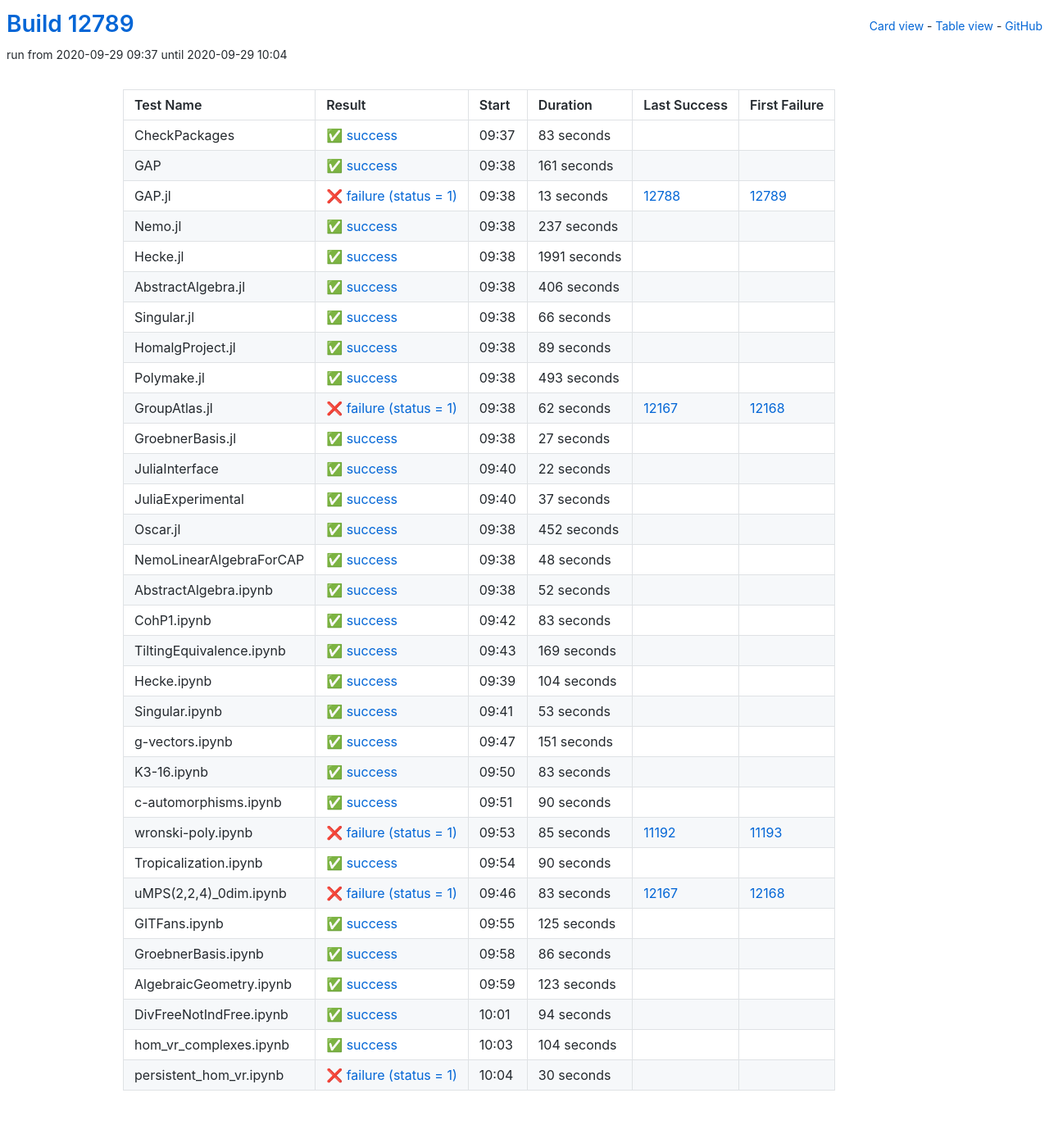
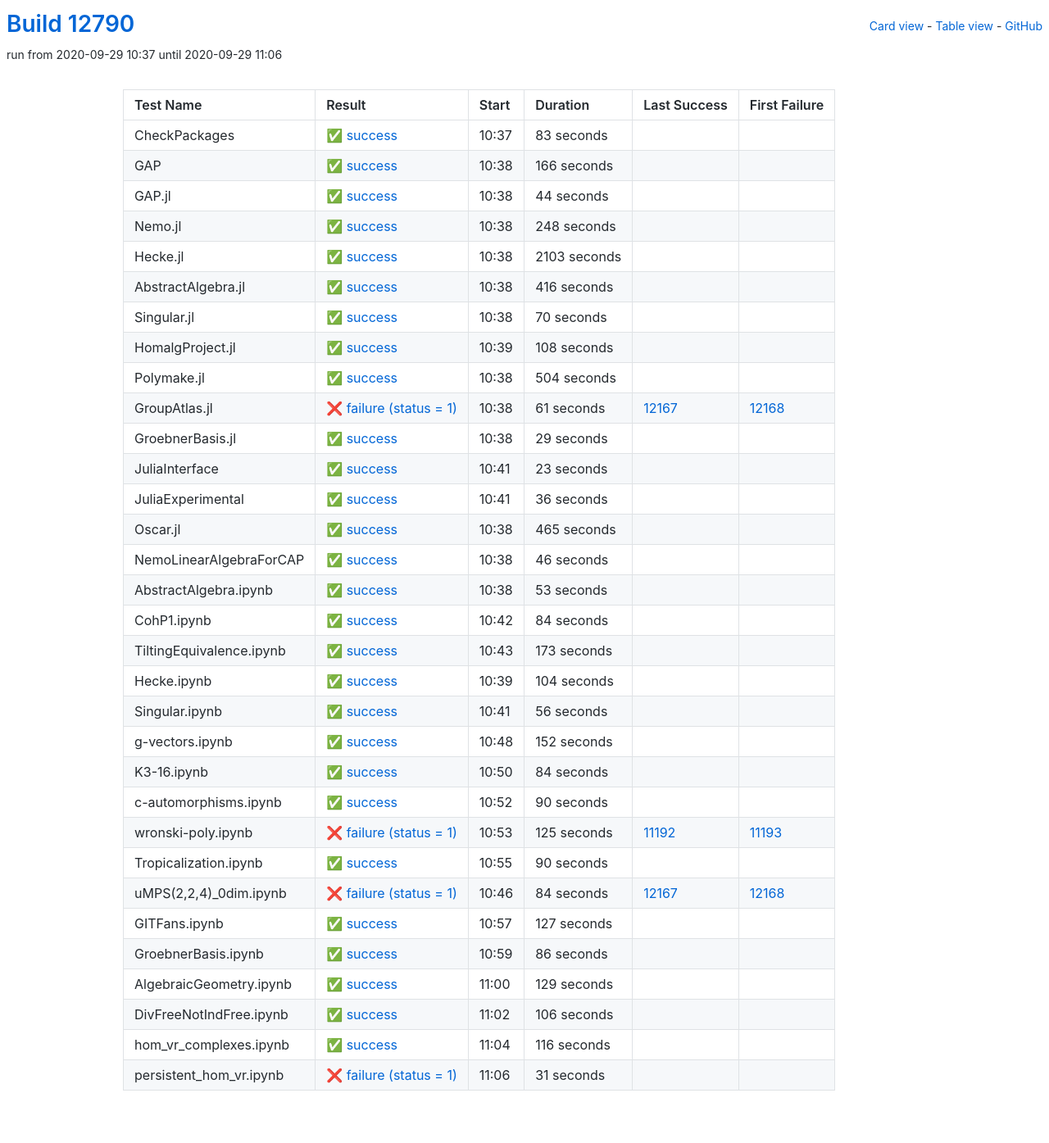
Before and after one commit to oscar-system/oscar-ci-status, a Jekyll site: the page built from table.html, in a window 1280 px wide. Shown: the whole page at 82% size. Built offline with Jekyll 4.4.1, drawn with Linux system fonts in a browser that asks for light colours.

Commit message:
Build #12790

```diff
--- a/_data/ci.yml
+++ b/_data/ci.yml
@@ -1,6 +1,6 @@
 ---
-build: 12789
-build_url: https://oscarci.mathematik.uni-kl.de/job/oscar/12789/
+build: 12790
+build_url: https://oscarci.mathematik.uni-kl.de/job/oscar/12790/
 job: oscar
 organization: oscar-system
 repo: oscar-ci-status
@@ -8,8 +8,8 @@
 tests:
 - name: CheckPackages
   id: checkpackages
-  log: https://oscarci.mathematik.uni-kl.de/job/oscar/12789/artifact/logs/build-12789/CheckPackages.log
-  start: 2020-09-29 09:37
+  log: https://oscarci.mathematik.uni-kl.de/job/oscar/12790/artifact/logs/build-12790/CheckPackages.log
+  start: 2020-09-29 10:37
   success: true
   exitcode: 0
   status: success
@@ -20,212 +20,212 @@
   first_failure_url:
 - name: GAP
   id: gap
-  log: https://oscarci.mathematik.uni-kl.de/job/oscar/12789/artifact/logs/build-12789/GAP.log
-  start: 2020-09-29 09:38
+  log: https://oscarci.mathematik.uni-kl.de/job/oscar/12790/artifact/logs/build-12790/GAP.log
+  start: 2020-09-29 10:38
   success: true
   exitcode: 0
   status: success
-  duration: 161
+  duration: 166
   last_success: false
   last_success_url:
   first_failure: false
   first_failure_url:
 - name: GAP.jl
   id: gap-jl
-  log: https://oscarci.mathematik.uni-kl.de/job/oscar/12789/artifact/logs/build-12789/GAP.jl.log
-  start: 2020-09-29 09:38
-  success: false
-  exitcode: 1
-  status: failure
-  duration: 13
-  last_success: 12788
-  last_success_url: https://oscarci.mathematik.uni-kl.de/job/oscar/12788/
-  first_failure: 12789
-  first_failure_url: https://oscarci.mathematik.uni-kl.de/job/oscar/12789/
-- name: Nemo.jl
-  id: nemo-jl
-  log: https://oscarci.mathematik.uni-kl.de/job/oscar/12789/artifact/logs/build-12789/Nemo.jl.log
-  start: 2020-09-29 09:38
+  log: https://oscarci.mathematik.uni-kl.de/job/oscar/12790/artifact/logs/build-12790/GAP.jl.log
+  start: 2020-09-29 10:38
   success: true
   exitcode: 0
   status: success
-  duration: 237
+  duration: 44
+  last_success: false
+  last_success_url:
+  first_failure: false
+  first_failure_url:
+- name: Nemo.jl
+  id: nemo-jl
+  log: https://oscarci.mathematik.uni-kl.de/job/oscar/12790/artifact/logs/build-12790/Nemo.jl.log
+  start: 2020-09-29 10:38
+  success: true
+  exitcode: 0
+  status: success
+  duration: 248
   last_success: false
   last_success_url:
   first_failure: false
   first_failure_url:
 - name: Hecke.jl
   id: hecke-jl
-  log: https://oscarci.mathematik.uni-kl.de/job/oscar/12789/artifact/logs/build-12789/Hecke.jl.log
-  start: 2020-09-29 09:38
+  log: https://oscarci.mathematik.uni-kl.de/job/oscar/12790/artifact/logs/build-12790/Hecke.jl.log
+  start: 2020-09-29 10:38
   success: true
   exitcode: 0
   status: success
-  duration: 1991
+  duration: 2103
   last_success: false
   last_success_url:
   first_failure: false
   first_failure_url:
 - name: AbstractAlgebra.jl
   id: abstractalgebra-jl
-  log: https://oscarci.mathematik.uni-kl.de/job/oscar/12789/artifact/logs/build-12789/AbstractAlgebra.jl.log
-  start: 2020-09-29 09:38
+  log: https://oscarci.mathematik.uni-kl.de/job/oscar/12790/artifact/logs/build-12790/AbstractAlgebra.jl.log
+  start: 2020-09-29 10:38
   success: true
   exitcode: 0
   status: success
-  duration: 406
+  duration: 416
   last_success: false
   last_success_url:
   first_failure: false
   first_failure_url:
 - name: Singular.jl
   id: singular-jl
-  log: https://oscarci.mathematik.uni-kl.de/job/oscar/12789/artifact/logs/build-12789/Singular.jl.log
-  start: 2020-09-29 09:38
+  log: https://oscarci.mathematik.uni-kl.de/job/oscar/12790/artifact/logs/build-12790/Singular.jl.log
+  start: 2020-09-29 10:38
   success: true
   exitcode: 0
   status: success
-  duration: 66
+  duration: 70
   last_success: false
   last_success_url:
   first_failure: false
   first_failure_url:
 - name: HomalgProject.jl
   id: homalgproject-jl
-  log: https://oscarci.mathematik.uni-kl.de/job/oscar/12789/artifact/logs/build-12789/HomalgProject.jl.log
-  start: 2020-09-29 09:38
+  log: https://oscarci.mathematik.uni-kl.de/job/oscar/12790/artifact/logs/build-12790/HomalgProject.jl.log
+  start: 2020-09-29 10:39
   success: true
   exitcode: 0
   status: success
-  duration: 89
+  duration: 108
   last_success: false
   last_success_url:
   first_failure: false
   first_failure_url:
 - name: Polymake.jl
   id: polymake-jl
-  log: https://oscarci.mathematik.uni-kl.de/job/oscar/12789/artifact/logs/build-12789/Polymake.jl.log
-  start: 2020-09-29 09:38
+  log: https://oscarci.mathematik.uni-kl.de/job/oscar/12790/artifact/logs/build-12790/Polymake.jl.log
+  start: 2020-09-29 10:38
   success: true
   exitcode: 0
   status: success
-  duration: 493
+  duration: 504
   last_success: false
   last_success_url:
   first_failure: false
   first_failure_url:
 - name: GroupAtlas.jl
   id: groupatlas-jl
-  log: https://oscarci.mathematik.uni-kl.de/job/oscar/12789/artifact/logs/build-12789/GroupAtlas.jl.log
-  start: 2020-09-29 09:38
+  log: https://oscarci.mathematik.uni-kl.de/job/oscar/12790/artifact/logs/build-12790/GroupAtlas.jl.log
+  start: 2020-09-29 10:38
   success: false
   exitcode: 1
   status: failure
-  duration: 62
+  duration: 61
   last_success: 12167
   last_success_url: https://oscarci.mathematik.uni-kl.de/job/oscar/12167/
   first_failure: 12168
   first_failure_url: https://oscarci.mathematik.uni-kl.de/job/oscar/12168/
 - name: GroebnerBasis.jl
   id: groebnerbasis-jl
-  log: https://oscarci.mathematik.uni-kl.de/job/oscar/12789/artifact/logs/build-12789/GroebnerBasis.jl.log
-  start: 2020-09-29 09:38
+  log: https://oscarci.mathematik.uni-kl.de/job/oscar/12790/artifact/logs/build-12790/GroebnerBasis.jl.log
+  start: 2020-09-29 10:38
   success: true
   exitcode: 0
   status: success
-  duration: 27
+  duration: 29
   last_success: false
   last_success_url:
   first_failure: false
   first_failure_url:
 - name: JuliaInterface
   id: juliainterface
-  log: https://oscarci.mathematik.uni-kl.de/job/oscar/12789/artifact/logs/build-12789/JuliaInterface.log
-  start: 2020-09-29 09:40
+  log: https://oscarci.mathematik.uni-kl.de/job/oscar/12790/artifact/logs/build-12790/JuliaInterface.log
+  start: 2020-09-29 10:41
   success: true
   exitcode: 0
   status: success
-  duration: 22
+  duration: 23
   last_success: false
   last_success_url:
   first_failure: false
   first_failure_url:
 - name: JuliaExperimental
   id: juliaexperimental
-  log: https://oscarci.mathematik.uni-kl.de/job/oscar/12789/artifact/logs/build-12789/JuliaExperimental.log
-  start: 2020-09-29 09:40
+  log: https://oscarci.mathematik.uni-kl.de/job/oscar/12790/artifact/logs/build-12790/JuliaExperimental.log
+  start: 2020-09-29 10:41
   success: true
   exitcode: 0
   status: success
-  duration: 37
+  duration: 36
   last_success: false
   last_success_url:
   first_failure: false
   first_failure_url:
 - name: Oscar.jl
   id: oscar-jl
-  log: https://oscarci.mathematik.uni-kl.de/job/oscar/12789/artifact/logs/build-12789/Oscar.jl.log
-  start: 2020-09-29 09:38
+  log: https://oscarci.mathematik.uni-kl.de/job/oscar/12790/artifact/logs/build-12790/Oscar.jl.log
+  start: 2020-09-29 10:38
   success: true
   exitcode: 0
   status: success
-  duration: 452
+  duration: 465
   last_success: false
   last_success_url:
   first_failure: false
   first_failure_url:
 - name: NemoLinearAlgebraForCAP
   id: nemolinearalgebraforcap
-  log: https://oscarci.mathematik.uni-kl.de/job/oscar/12789/artifact/logs/build-12789/NemoLinearAlgebraForCAP.log
-  start: 2020-09-29 09:38
+  log: https://oscarci.mathematik.uni-kl.de/job/oscar/12790/artifact/logs/build-12790/NemoLinearAlgebraForCAP.log
+  start: 2020-09-29 10:38
   success: true
   exitcode: 0
   status: success
-  duration: 48
+  duration: 46
   last_success: false
   last_success_url:
   first_failure: false
   first_failure_url:
 - name: AbstractAlgebra.ipynb
   id: abstractalgebra-ipynb
-  log: https://oscarci.mathematik.uni-kl.de/job/oscar/12789/artifact/logs/build-12789/AbstractAlgebra.ipynb.log
-  start: 2020-09-29 09:38
+  log: https://oscarci.mathematik.uni-kl.de/job/oscar/12790/artifact/logs/build-12790/AbstractAlgebra.ipynb.log
+  start: 2020-09-29 10:38
   success: true
   exitcode: 0
   status: success
-  duration: 52
+  duration: 53
   last_success: false
   last_success_url:
   first_failure: false
   first_failure_url:
 - name: CohP1.ipynb
   id: cohp1-ipynb
-  log: https://oscarci.mathematik.uni-kl.de/job/oscar/12789/artifact/logs/build-12789/CohP1.ipynb.log
-  start: 2020-09-29 09:42
+  log: https://oscarci.mathematik.uni-kl.de/job/oscar/12790/artifact/logs/build-12790/CohP1.ipynb.log
+  start: 2020-09-29 10:42
   success: true
   exitcode: 0
   status: success
-  duration: 83
+  duration: 84
   last_success: false
   last_success_url:
   first_failure: false
   first_failure_url:
 - name: TiltingEquivalence.ipynb
   id: tiltingequivalence-ipynb
-  log: https://oscarci.mathematik.uni-kl.de/job/oscar/12789/artifact/logs/build-12789/TiltingEquivalence.ipynb.log
-  start: 2020-09-29 09:43
+  log: https://oscarci.mathematik.uni-kl.de/job/oscar/12790/artifact/logs/build-12790/TiltingEquivalence.ipynb.log
+  start: 2020-09-29 10:43
   success: true
   exitcode: 0
   status: success
-  duration: 169
+  duration: 173
   last_success: false
   last_success_url:
   first_failure: false
   first_failure_url:
 - name: Hecke.ipynb
   id: hecke-ipynb
-  log: https://oscarci.mathematik.uni-kl.de/job/oscar/12789/artifact/logs/build-12789/Hecke.ipynb.log
-  start: 2020-09-29 09:39
+  log: https://oscarci.mathematik.uni-kl.de/job/oscar/12790/artifact/logs/build-12790/Hecke.ipynb.log
+  start: 2020-09-29 10:39
   success: true
   exitcode: 0
   status: success
@@ -236,44 +236,44 @@
   first_failure_url:
 - name: Singular.ipynb
   id: singular-ipynb
-  log: https://oscarci.mathematik.uni-kl.de/job/oscar/12789/artifact/logs/build-12789/Singular.ipynb.log
-  start: 2020-09-29 09:41
+  log: https://oscarci.mathematik.uni-kl.de/job/oscar/12790/artifact/logs/build-12790/Singular.ipynb.log
+  start: 2020-09-29 10:41
   success: true
   exitcode: 0
   status: success
-  duration: 53
+  duration: 56
   last_success: false
   last_success_url:
   first_failure: false
   first_failure_url:
 - name: g-vectors.ipynb
   id: g-vectors-ipynb
-  log: https://oscarci.mathematik.uni-kl.de/job/oscar/12789/artifact/logs/build-12789/g-vectors.ipynb.log
-  start: 2020-09-29 09:47
+  log: https://oscarci.mathematik.uni-kl.de/job/oscar/12790/artifact/logs/build-12790/g-vectors.ipynb.log
+  start: 2020-09-29 10:48
   success: true
   exitcode: 0
   status: success
-  duration: 151
+  duration: 152
   last_success: false
   last_success_url:
   first_failure: false
   first_failure_url:
 - name: K3-16.ipynb
   id: k3-16-ipynb
-  log: https://oscarci.mathematik.uni-kl.de/job/oscar/12789/artifact/logs/build-12789/K3-16.ipynb.log
-  start: 2020-09-29 09:50
+  log: https://oscarci.mathematik.uni-kl.de/job/oscar/12790/artifact/logs/build-12790/K3-16.ipynb.log
+  start: 2020-09-29 10:50
   success: true
   exitcode: 0
   status: success
-  duration: 83
+  duration: 84
   last_success: false
   last_success_url:
   first_failure: false
   first_failure_url:
 - name: c-automorphisms.ipynb
   id: c-automorphisms-ipynb
-  log: https://oscarci.mathematik.uni-kl.de/job/oscar/12789/artifact/logs/build-12789/c-automorphisms.ipynb.log
-  start: 2020-09-29 09:51
+  log: https://oscarci.mathematik.uni-kl.de/job/oscar/12790/artifact/logs/build-12790/c-automorphisms.ipynb.log
+  start: 2020-09-29 10:52
   success: true
   exitcode: 0
   status: success
@@ -284,20 +284,20 @@
   first_failure_url:
 - name: wronski-poly.ipynb
   id: wronski-poly-ipynb
-  log: https://oscarci.mathematik.uni-kl.de/job/oscar/12789/artifact/logs/build-12789/wronski-poly.ipynb.log
-  start: 2020-09-29 09:53
+  log: https://oscarci.mathematik.uni-kl.de/job/oscar/12790/artifact/logs/build-12790/wronski-poly.ipynb.log
+  start: 2020-09-29 10:53
   success: false
   exitcode: 1
   status: failure
-  duration: 85
+  duration: 125
   last_success: 11192
   last_success_url: https://oscarci.mathematik.uni-kl.de/job/oscar/11192/
   first_failure: 11193
   first_failure_url: https://oscarci.mathematik.uni-kl.de/job/oscar/11193/
 - name: Tropicalization.ipynb
   id: tropicalization-ipynb
-  log: https://oscarci.mathematik.uni-kl.de/job/oscar/12789/artifact/logs/build-12789/Tropicalization.ipynb.log
-  start: 2020-09-29 09:54
+  log: https://oscarci.mathematik.uni-kl.de/job/oscar/12790/artifact/logs/build-12790/Tropicalization.ipynb.log
+  start: 2020-09-29 10:55
   success: true
   exitcode: 0
   status: success
@@ -308,32 +308,32 @@
   first_failure_url:
 - name: uMPS(2,2,4)_0dim.ipynb
   id: umps-2-2-4-0dim-ipynb
-  log: https://oscarci.mathematik.uni-kl.de/job/oscar/12789/artifact/logs/build-12789/uMPS-2-2-4-_0dim.ipynb.log
-  start: 2020-09-29 09:46
+  log: https://oscarci.mathematik.uni-kl.de/job/oscar/12790/artifact/logs/build-12790/uMPS-2-2-4-_0dim.ipynb.log
+  start: 2020-09-29 10:46
   success: false
   exitcode: 1
   status: failure
-  duration: 83
+  duration: 84
   last_success: 12167
   last_success_url: https://oscarci.mathematik.uni-kl.de/job/oscar/12167/
   first_failure: 12168
   first_failure_url: https://oscarci.mathematik.uni-kl.de/job/oscar/12168/
 - name: GITFans.ipynb
   id: gitfans-ipynb
-  log: https://oscarci.mathematik.uni-kl.de/job/oscar/12789/artifact/logs/build-12789/GITFans.ipynb.log
-  start: 2020-09-29 09:55
+  log: https://oscarci.mathematik.uni-kl.de/job/oscar/12790/artifact/logs/build-12790/GITFans.ipynb.log
+  start: 2020-09-29 10:57
   success: true
   exitcode: 0
   status: success
-  duration: 125
+  duration: 127
   last_success: false
   last_success_url:
   first_failure: false
   first_failure_url:
 - name: GroebnerBasis.ipynb
   id: groebnerbasis-ipynb
-  log: https://oscarci.mathematik.uni-kl.de/job/oscar/12789/artifact/logs/build-12789/GroebnerBasis.ipynb.log
-  start: 2020-09-29 09:58
+  log: https://oscarci.mathematik.uni-kl.de/job/oscar/12790/artifact/logs/build-12790/GroebnerBasis.ipynb.log
+  start: 2020-09-29 10:59
   success: true
   exitcode: 0
   status: success
@@ -344,48 +344,48 @@
   first_failure_url:
 - name: AlgebraicGeometry.ipynb
   id: algebraicgeometry-ipynb
-  log: https://oscarci.mathematik.uni-kl.de/job/oscar/12789/artifact/logs/build-12789/AlgebraicGeometry.ipynb.log
-  start: 2020-09-29 09:59
+  log: https://oscarci.mathematik.uni-kl.de/job/oscar/12790/artifact/logs/build-12790/AlgebraicGeometry.ipynb.log
+  start: 2020-09-29 11:00
   success: true
   exitcode: 0
   status: success
-  duration: 123
+  duration: 129
   last_success: false
   last_success_url:
   first_failure: false
   first_failure_url:
 - name: DivFreeNotIndFree.ipynb
   id: divfreenotindfree-ipynb
-  log: https://oscarci.mathematik.uni-kl.de/job/oscar/12789/artifact/logs/build-12789/DivFreeNotIndFree.ipynb.log
-  start: 2020-09-29 10:01
+  log: https://oscarci.mathematik.uni-kl.de/job/oscar/12790/artifact/logs/build-12790/DivFreeNotIndFree.ipynb.log
+  start: 2020-09-29 11:02
   success: true
   exitcode: 0
   status: success
-  duration: 94
+  duration: 106
   last_success: false
   last_success_url:
   first_failure: false
   first_failure_url:
 - name: hom_vr_complexes.ipynb
   id: hom-vr-complexes-ipynb
-  log: https://oscarci.mathematik.uni-kl.de/job/oscar/12789/artifact/logs/build-12789/hom_vr_complexes.ipynb.log
-  start: 2020-09-29 10:03
+  log: https://oscarci.mathematik.uni-kl.de/job/oscar/12790/artifact/logs/build-12790/hom_vr_complexes.ipynb.log
+  start: 2020-09-29 11:04
   success: true
   exitcode: 0
   status: success
-  duration: 104
+  duration: 116
   last_success: false
   last_success_url:
   first_failure: false
   first_failure_url:
 - name: persistent_hom_vr.ipynb
   id: persistent-hom-vr-ipynb
-  log: https://oscarci.mathematik.uni-kl.de/job/oscar/12789/artifact/logs/build-12789/persistent_hom_vr.ipynb.log
-  start: 2020-09-29 10:04
+  log: https://oscarci.mathematik.uni-kl.de/job/oscar/12790/artifact/logs/build-12790/persistent_hom_vr.ipynb.log
+  start: 2020-09-29 11:06
   success: false
   exitcode: 1
   status: failure
-  duration: 30
+  duration: 31
   last_success: false
   last_success_url:
   first_failure: false
```
Also changed, not shown: README.md.
